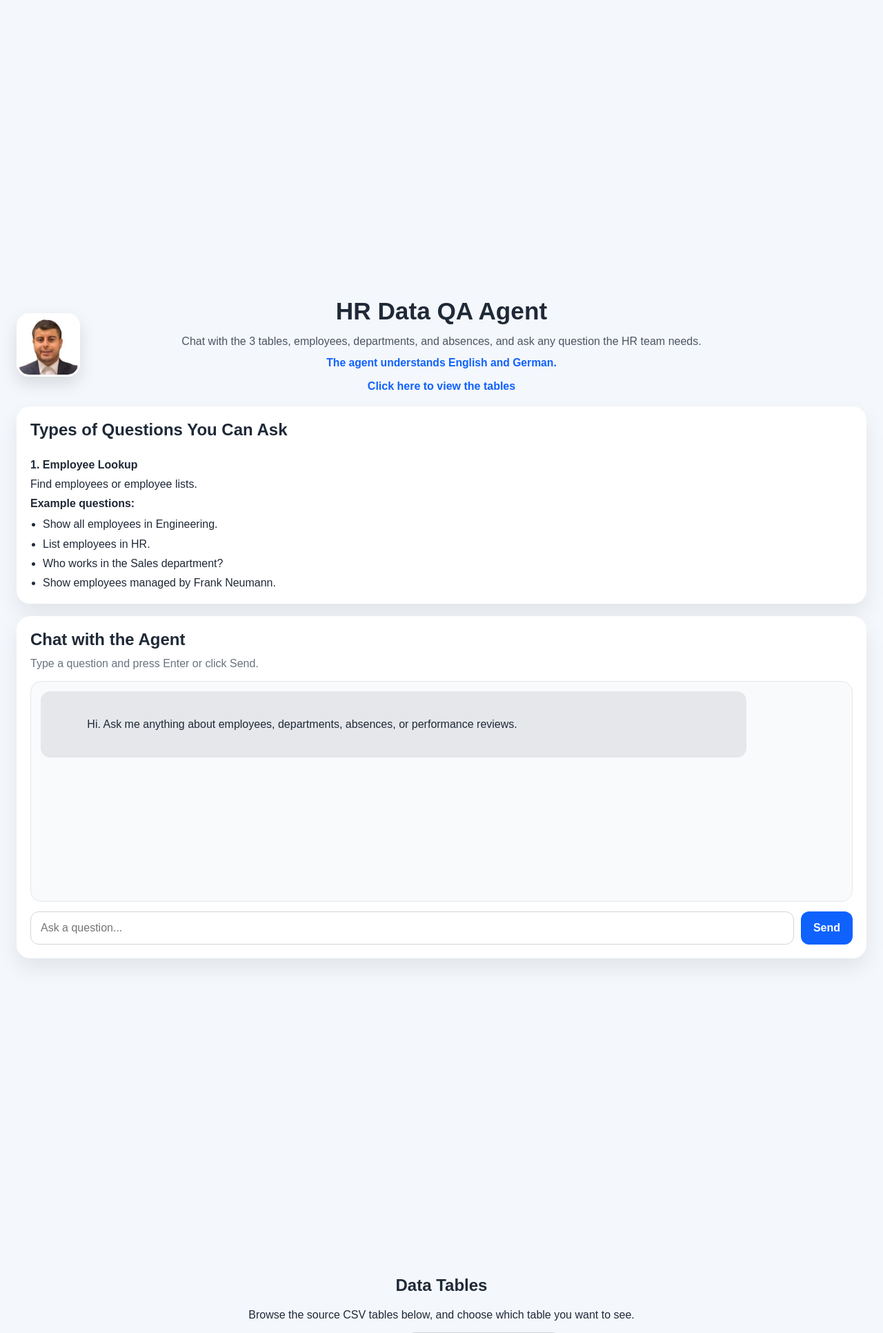
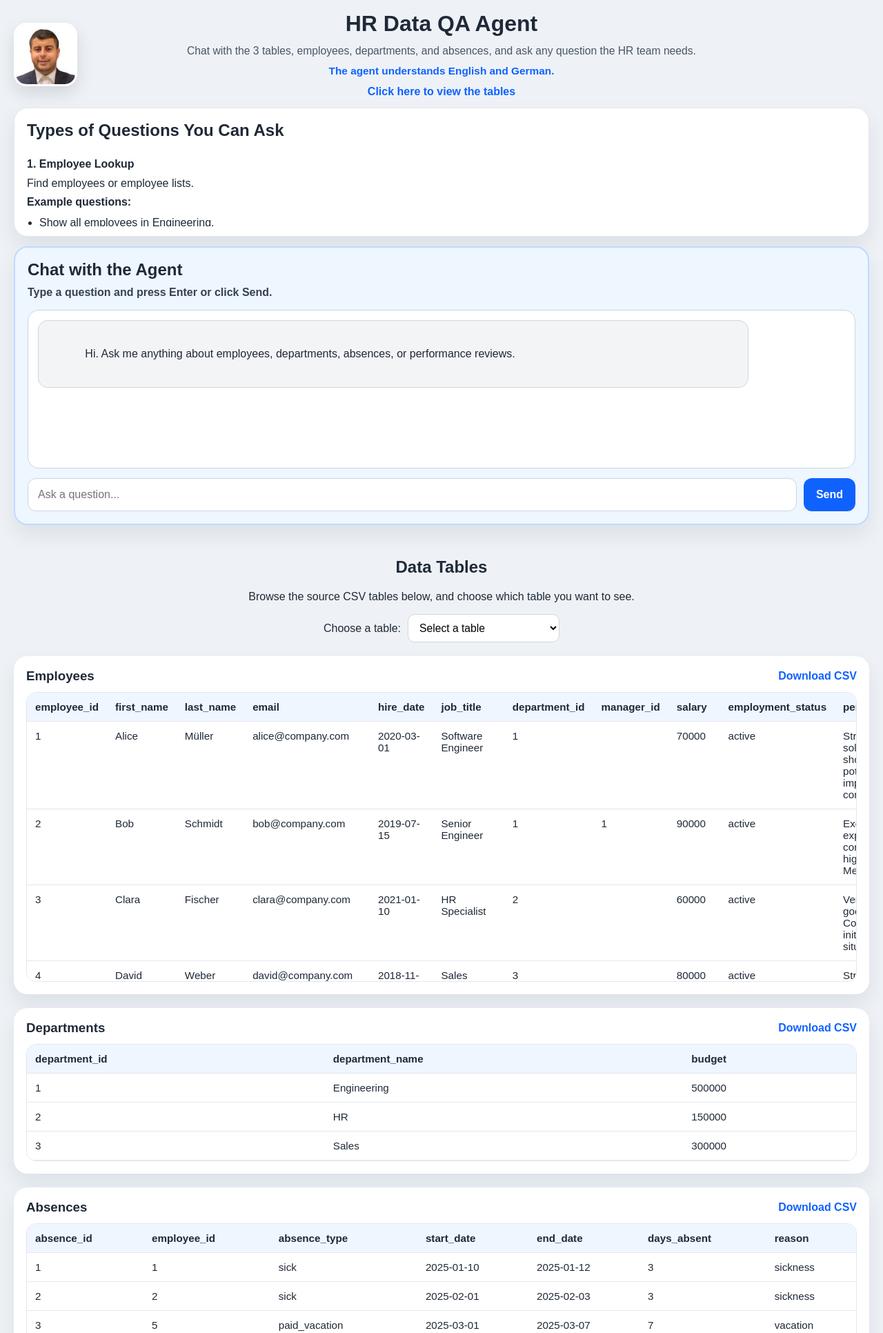
Before and after one commit to fadimbarki87/hr-agent-api, a FastAPI app: page / in a window 1280 px wide. Shown: the top 1932 px of the page at 69% size. Run offline with FastAPI, Linux system fonts and the light colour scheme; some libraries are stand-ins or nearby versions.

Commit message:
Update styles.css

```diff
--- a/static/styles.css
+++ b/static/styles.css
@@ -9,24 +9,24 @@ html {
 body {
   margin: 0;
   font-family: Arial, sans-serif;
-  background: #f4f7fb;
+  background: #eef2f7;
   color: #1f2937;
 }
 
 .hero {
-  min-height: 100vh;
-  padding: 24px;
+  min-height: auto;
+  padding: 16px 20px 10px;
   display: flex;
   flex-direction: column;
-  justify-content: center;
+  justify-content: flex-start;
 }
 
 .hero-top {
   display: grid;
-  grid-template-columns: 140px 1fr 140px;
+  grid-template-columns: 120px 1fr 120px;
   align-items: center;
-  gap: 16px;
-  margin-bottom: 20px;
+  gap: 12px;
+  margin-bottom: 14px;
 }
 
 .hero-left {
@@ -40,29 +40,31 @@ body {
 
 .hero-center h1 {
   margin: 0;
-  font-size: 2.2rem;
+  font-size: 2rem;
+  line-height: 1.15;
 }
 
 .subtitle {
-  margin: 12px auto 10px;
-  max-width: 760px;
-  line-height: 1.5;
+  margin: 10px auto 8px;
+  max-width: 900px;
+  line-height: 1.45;
   color: #4b5563;
+  font-size: 0.98rem;
 }
 
 .lang-note {
-  margin: 0 0 12px;
-  font-size: 0.98rem;
+  margin: 0 0 10px;
+  font-size: 0.96rem;
   font-weight: 600;
   color: #0f62fe;
 }
 
 .scroll-link {
   display: inline-block;
-  margin-top: 4px;
+  margin-top: 2px;
   color: #0f62fe;
   text-decoration: none;
-  font-weight: 600;
+  font-weight: 700;
 }
 
 .scroll-link:hover {
@@ -81,23 +83,32 @@ body {
 .hero-stack {
   display: flex;
   flex-direction: column;
-  gap: 18px;
+  gap: 14px;
 }
 
 .card {
-  background: white;
   border-radius: 20px;
-  padding: 20px;
+  padding: 18px;
   box-shadow: 0 14px 30px rgba(15, 23, 42, 0.08);
+}
+
+.examples-card {
+  background: #ffffff;
+  border: 1px solid #e5e7eb;
+}
+
+.chat-card {
+  background: #eef6ff;
+  border: 2px solid #bfdbfe;
 }
 
 .card h2 {
   margin-top: 0;
-  margin-bottom: 12px;
+  margin-bottom: 10px;
 }
 
 .compact-card {
-  padding-bottom: 16px;
+  padding-bottom: 14px;
 }
 
 .scroll-box {
@@ -105,8 +116,9 @@ body {
   padding-right: 8px;
 }
 
+/* THIS is the important part, makes the examples box small */
 .compact-scroll {
-  max-height: 210px;
+  max-height: 115px;
 }
 
 .qa-group {
@@ -120,7 +132,7 @@ body {
 
 .qa-group p {
   margin: 6px 0;
-  line-height: 1.4;
+  line-height: 1.35;
 }
 
 .qa-group ul {
@@ -130,7 +142,7 @@ body {
 
 .qa-group li {
   margin-bottom: 6px;
-  line-height: 1.4;
+  line-height: 1.35;
 }
 
 .chat-card {
@@ -140,16 +152,17 @@ body {
 
 .chat-desc {
   margin-top: 0;
-  color: #6b7280;
+  color: #374151;
+  font-weight: 600;
 }
 
 .chat-window {
   flex: 1;
-  min-height: 320px;
-  max-height: 420px;
+  min-height: 230px;
+  max-height: 260px;
   overflow-y: auto;
-  background: #f8fafc;
-  border: 1px solid #e5e7eb;
+  background: #ffffff;
+  border: 1px solid #cbd5e1;
   border-radius: 16px;
   padding: 14px;
   margin-bottom: 14px;
@@ -167,11 +180,13 @@ body {
 .message.user {
   margin-left: auto;
   background: #dbeafe;
+  border: 1px solid #93c5fd;
 }
 
 .message.agent {
   margin-right: auto;
-  background: #e5e7eb;
+  background: #f3f4f6;
+  border: 1px solid #d1d5db;
 }
 
 .chat-input-row {
@@ -181,10 +196,11 @@ body {
 
 .chat-input-row input {
   flex: 1;
-  border: 1px solid #d1d5db;
+  border: 1px solid #cbd5e1;
   border-radius: 12px;
   padding: 14px;
   font-size: 1rem;
+  background: white;
 }
 
 .chat-input-row button {
@@ -195,7 +211,7 @@ body {
   cursor: pointer;
   background: #0f62fe;
   color: white;
-  font-weight: 600;
+  font-weight: 700;
 }
 
 .chat-input-row button:hover {
@@ -203,8 +219,7 @@ body {
 }
 
 .tables-section {
-  padding: 24px;
-  padding-top: 10px;
+  padding: 18px 20px 24px;
 }
 
 .section-header {
@@ -260,8 +275,10 @@ body {
   overflow-x: auto;
   border: 1px solid #e5e7eb;
   border-radius: 14px;
+  background: white;
 }
 
+/* fixed height for long tables like employees */
 .table-scroll {
   max-height: 420px;
   overflow-y: auto;
@@ -304,7 +321,7 @@ tbody tr:hover {
 
 @media (max-width: 900px) {
   .hero {
-    min-height: auto;
+    padding: 14px 14px 8px;
   }
 
   .hero-top {
@@ -317,19 +334,23 @@ tbody tr:hover {
   }
 
   .hero-center h1 {
-    font-size: 1.8rem;
+    font-size: 1.7rem;
   }
 
   .compact-scroll {
-    max-height: 190px;
+    max-height: 100px;
   }
 
   .chat-window {
-    min-height: 280px;
-    max-height: 360px;
+    min-height: 220px;
+    max-height: 250px;
   }
 
   .table-scroll {
-    max-height: 360px;
+    max-height: 340px;
+  }
+
+  .tables-section {
+    padding: 14px;
   }
 }
```
